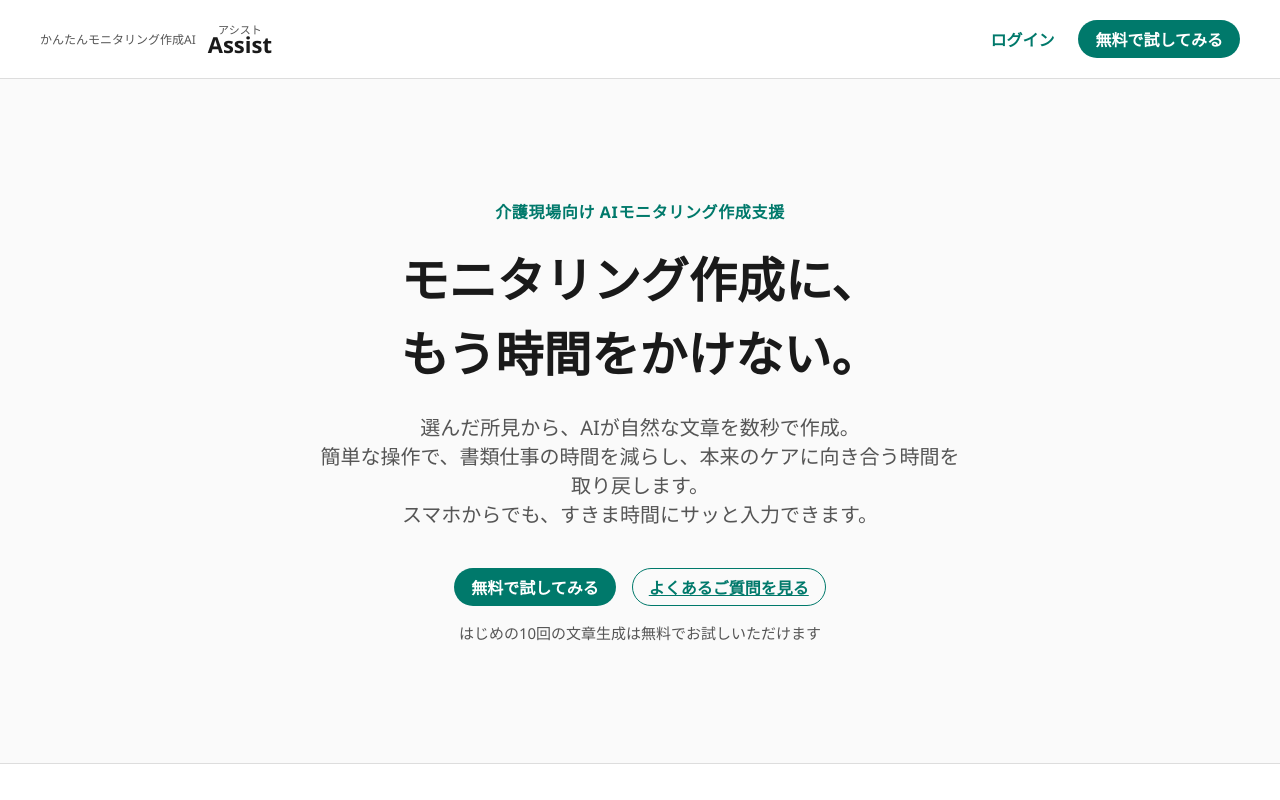
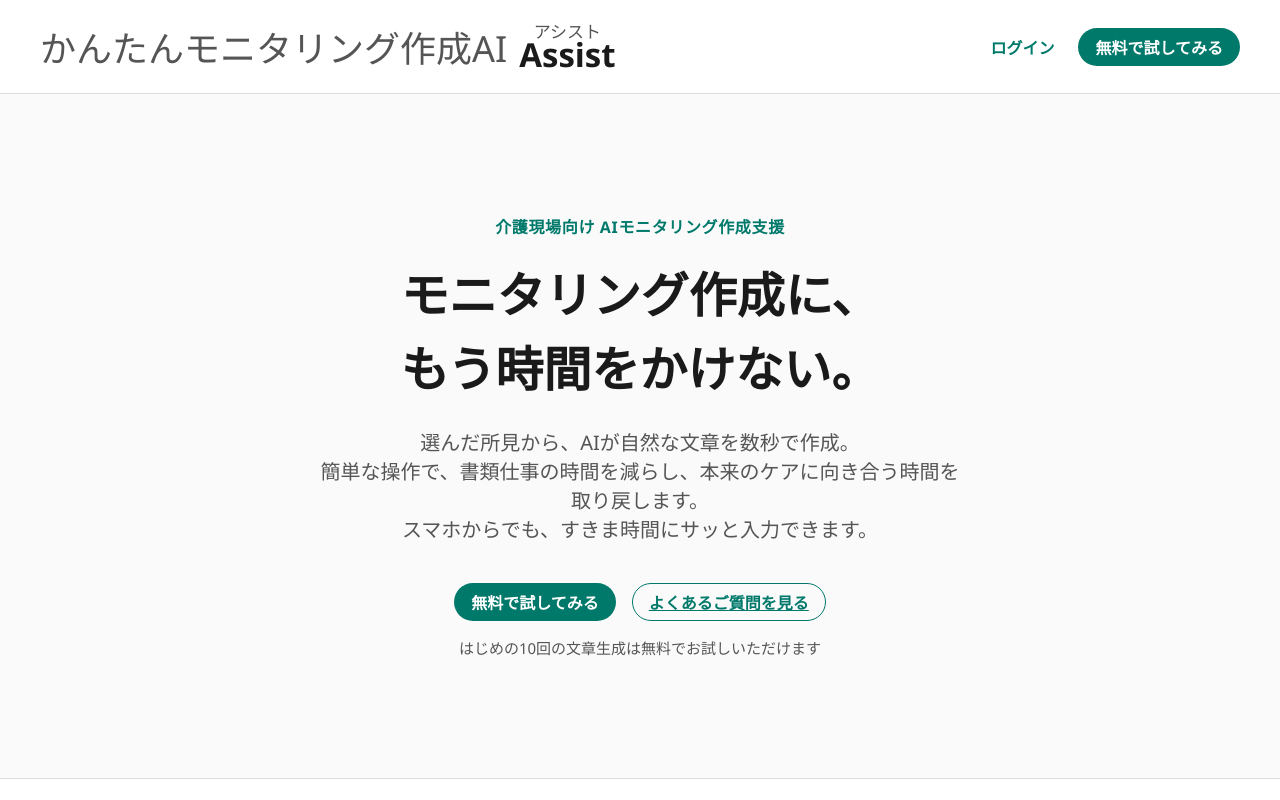
Before and after one commit to goldenglow1991-bot/monitoring_app_web, a React (Vite) app: page / in a window 1280 px wide. Shown: the top 800 px of the page. Built offline with nearby package versions, Linux system fonts and the light colour scheme; no server answers.

Commit message:
PC・タブレットでLPヘッダーのアシスト/Assistを1.5倍、タグラインを3倍に拡大

```diff
--- a/src/App.css
+++ b/src/App.css
@@ -861,6 +861,11 @@
 .lp-logo-yomi { font-size: 11px; color: var(--text-muted); }
 .lp-logo-main { font-size: 22px; font-weight: 700; margin-top: -2px; }
 .lp-logo-tagline { font-size: 12px; color: var(--text-muted); }
+@media (min-width: 721px) {
+  .lp-logo-yomi { font-size: 17px; }
+  .lp-logo-main { font-size: 33px; }
+  .lp-logo-tagline { font-size: 36px; }
+}
 .lp-header-actions { display: flex; align-items: center; gap: 8px; }
 .lp-section { padding: 96px 40px; }
 .lp-wrap { max-width: 880px; margin: 0 auto; }
```
